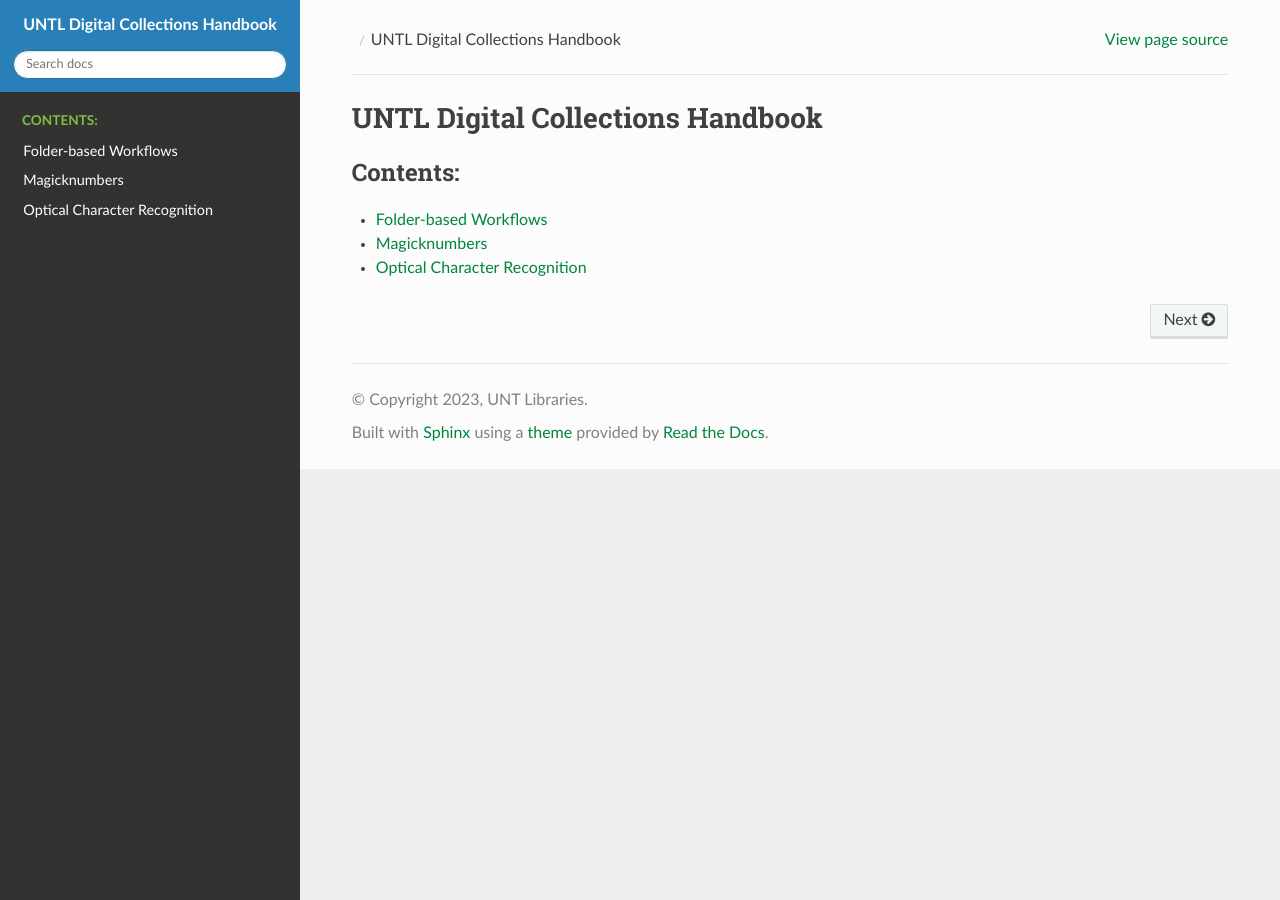
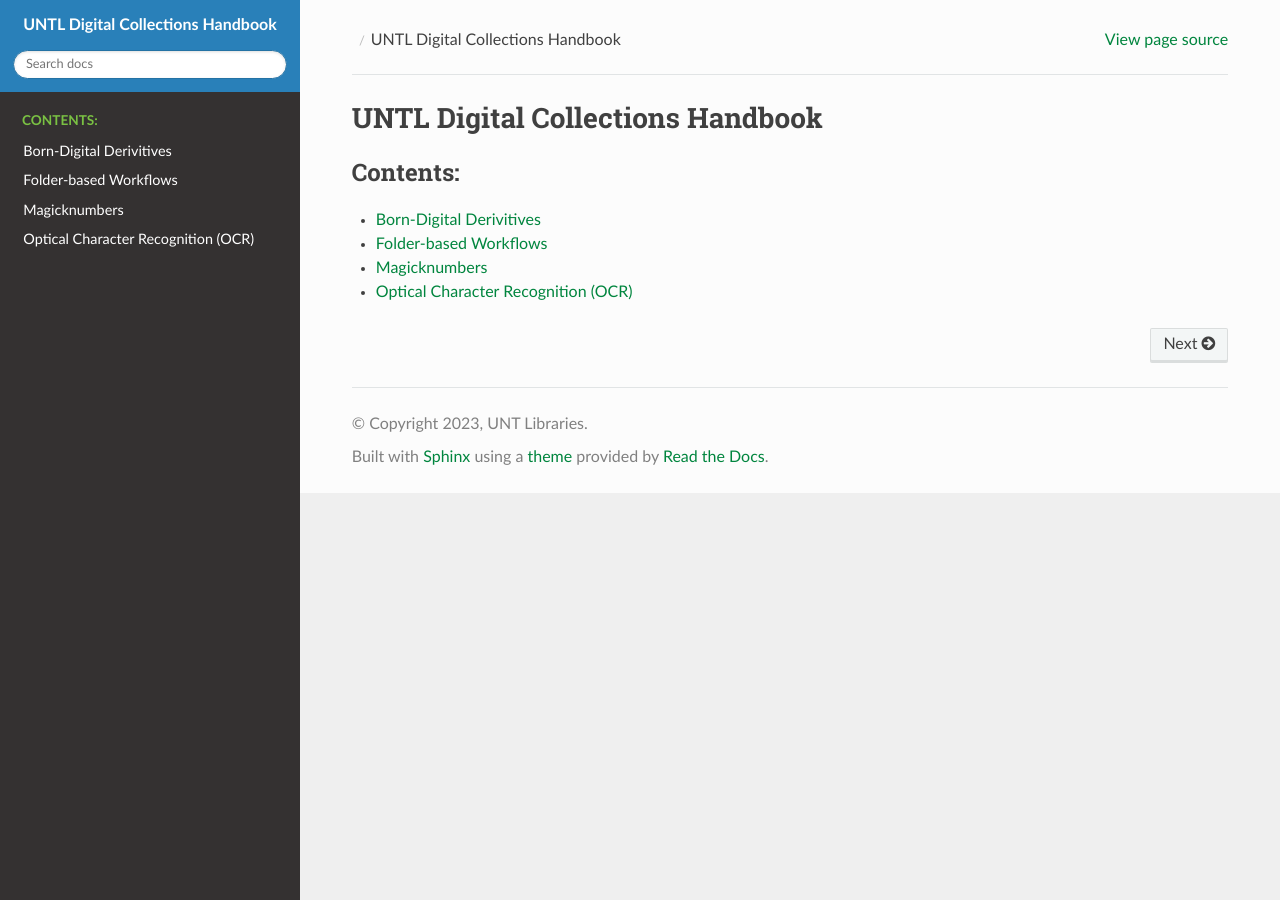
Before and after one commit to unt-libraries/untl-digital-collections-handbook, a Sphinx documentation site: the page built from docs/index.rst, in a window 1280 px wide. Built offline with Sphinx 7.4.7 and the Read the Docs theme 2.0.0, drawn with Linux system fonts in a browser that asks for light colours.

Commit message:
derivitives stub

```diff
--- a/docs/guides/ocr.rst
+++ b/docs/guides/ocr.rst
@@ -1,6 +1,6 @@
-#############################
-Optical Character Recognition
-#############################
+###################################
+Optical Character Recognition (OCR)
+###################################
 
 
 ************
--- a/docs/index.rst
+++ b/docs/index.rst
@@ -10,6 +10,7 @@ UNTL Digital Collections Handbook
    :maxdepth: 1
    :caption: Contents:
 
+   /guides/derivitives
    /guides/workflow-folders
    /guides/magicknumbers
    /guides/ocr
```
Also changed, not shown: docs/guides/derivitives.rst (added, +19 -0 lines).
